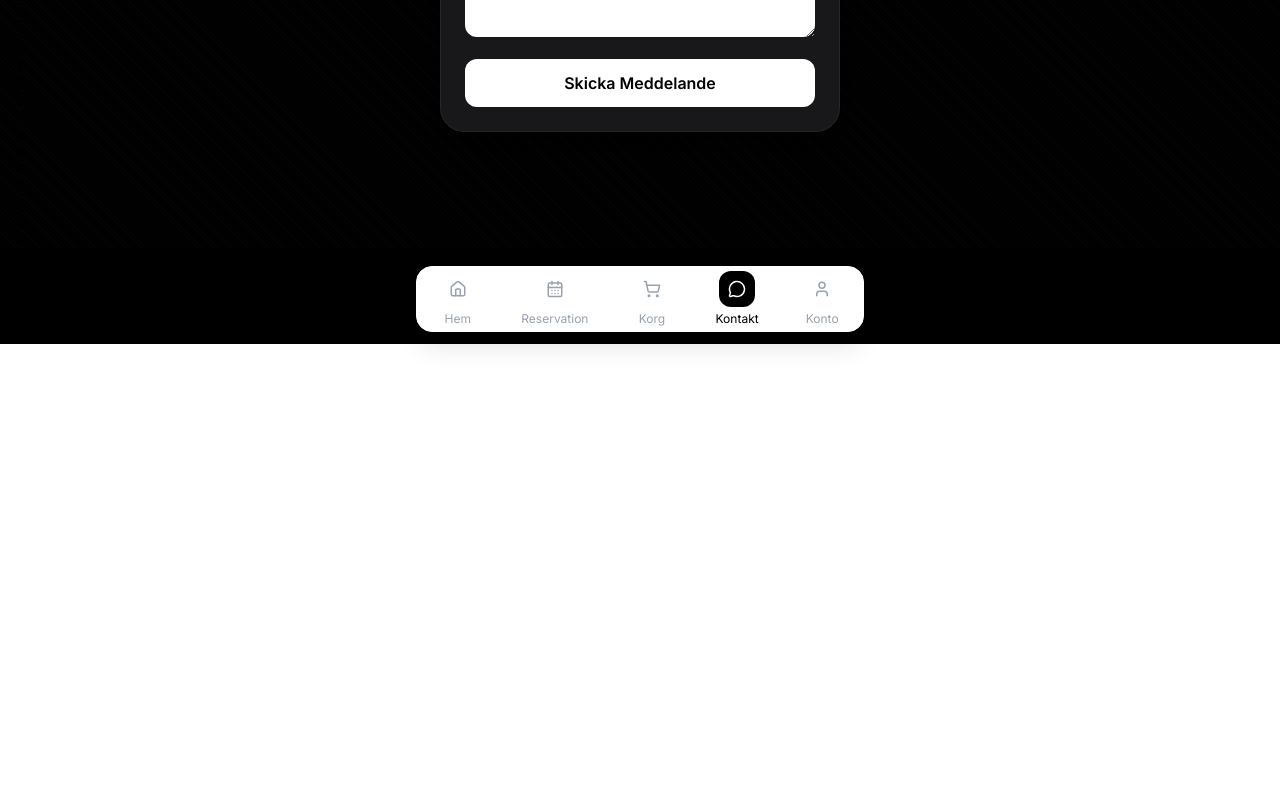
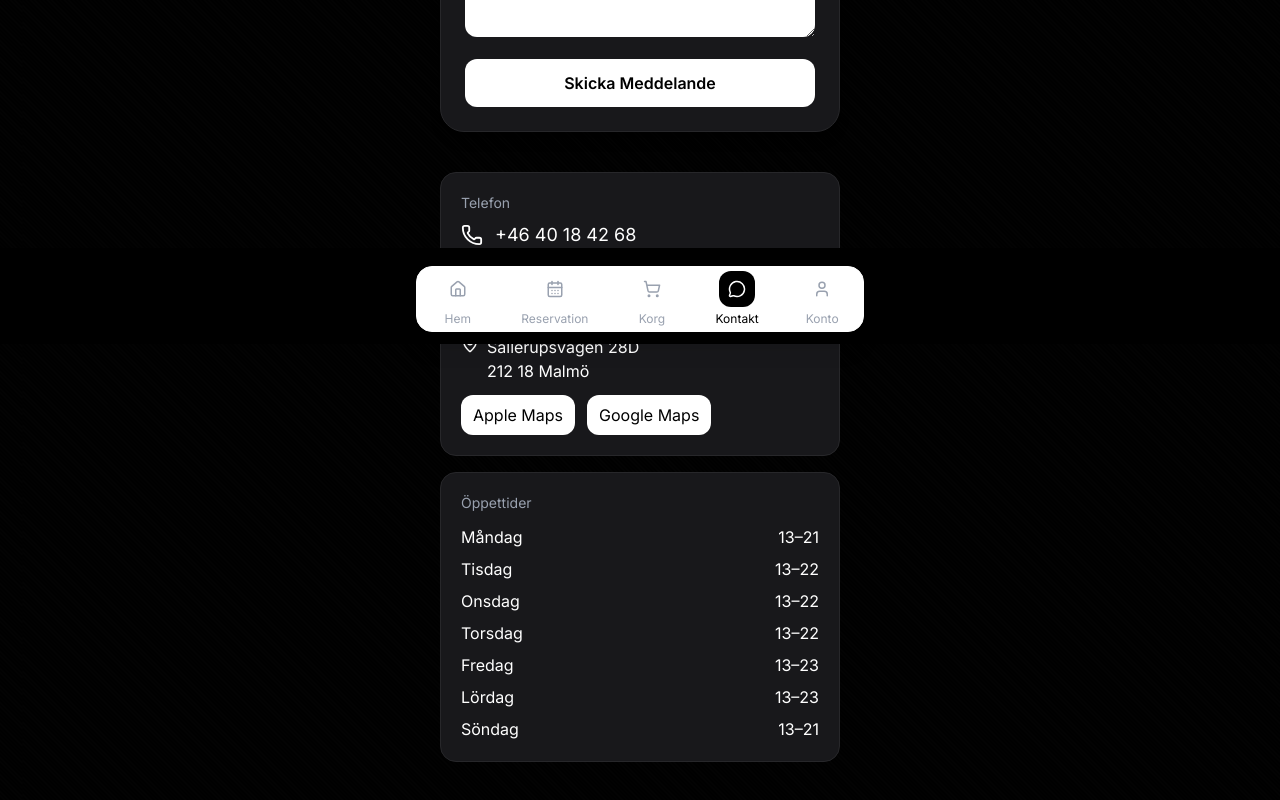
Before and after one commit to eyuptekbas-rgb/ellstorpskrog, a Next.js app: page /kontakt in a window 1280 px wide. Shown: the part 456-1256 px from the top of the page. Before the commit the page ends 800 px from the top, so only its background shows below. Built offline with nearby package versions, Linux system fonts and the light colour scheme.

Commit message:
Restore full contact page with hours, maps and animated background

```diff
--- a/app/kontakt/page.tsx
+++ b/app/kontakt/page.tsx
@@ -49,20 +49,21 @@ export default function KontaktPage() {
     >
       <section className="max-w-md mx-auto px-6 pt-10">
 
+        {/* TITEL */}
         <h1 className={`${libre.className} italic text-4xl text-center mb-2 tracking-wide`}>
           Kontakta Oss
         </h1>
-
         <p className="text-center text-gray-400 mb-8">
           Har du några frågor eller funderingar? Hör av dig till oss här.
         </p>
 
+        {/* FORMULAR */}
         <div className="bg-zinc-900 border border-zinc-800 rounded-3xl p-6 shadow-lg mb-10">
           <h2 className="text-lg font-medium mb-4">Skicka meddelande</h2>
 
           {error && (
             <div className="mb-4 rounded-xl bg-red-900/40 border border-red-700 p-3 text-red-300">
-              Det gick inte att skicka meddelandet just nu.
+              Det gick inte att skicka meddelandet. Försök igen senare.
             </div>
           )}
 
@@ -84,7 +85,7 @@ export default function KontaktPage() {
             <textarea
               value={message}
               onChange={(e) => setMessage(e.target.value)}
-              placeholder="Ditt meddelande..."
+              placeholder="Ditt meddelande…"
               required
               className="w-full p-3 h-32 rounded-xl bg-white text-black"
             />
@@ -96,6 +97,58 @@ export default function KontaktPage() {
             </button>
           </form>
         </div>
+
+        {/* TELEFON */}
+        <div className="bg-zinc-900 border border-zinc-800 rounded-2xl p-5 mb-4">
+          <p className="text-sm text-gray-400 mb-2">Telefon</p>
+          <a href="tel:+4640184268" className="flex items-center gap-3 text-lg">
+            <Phone size={22} />
+            +46 40 18 42 68
+          </a>
+        </div>
+
+        {/* ADRESS + MAPS */}
+        <div className="bg-zinc-900 border border-zinc-800 rounded-2xl p-5 mb-4">
+          <p className="text-sm text-gray-400 mb-2">Adress</p>
+          <div className="flex items-start gap-2 mb-3">
+            <MapPin size={18} />
+            <span>
+              Sallerupsvägen 28D<br />
+              212 18 Malmö
+            </span>
+          </div>
+
+          <div className="flex gap-3 flex-wrap">
+            <a
+              href="http://maps.apple.com/?q=Sallerupsvägen+28D+Malmö"
+              target="_blank"
+              className="bg-white text-black px-3 py-2 rounded-xl"
+            >
+              Apple Maps
+            </a>
+            <a
+              href="https://www.google.com/maps/search/?api=1&query=Sallerupsvägen+28D+Malmö"
+              target="_blank"
+              className="bg-white text-black px-3 py-2 rounded-xl"
+            >
+              Google Maps
+            </a>
+          </div>
+        </div>
+
+        {/* ÖPPETTIDER */}
+        <div className="bg-zinc-900 border border-zinc-800 rounded-2xl p-5">
+          <p className="text-sm text-gray-400 mb-3">Öppettider</p>
+          <div className="space-y-2">
+            <div className="flex justify-between"><span>Måndag</span><span>13–21</span></div>
+            <div className="flex justify-between"><span>Tisdag</span><span>13–22</span></div>
+            <div className="flex justify-between"><span>Onsdag</span><span>13–22</span></div>
+            <div className="flex justify-between"><span>Torsdag</span><span>13–22</span></div>
+            <div className="flex justify-between"><span>Fredag</span><span>13–23</span></div>
+            <div className="flex justify-between"><span>Lördag</span><span>13–23</span></div>
+            <div className="flex justify-between"><span>Söndag</span><span>13–21</span></div>
+          </div>
+        </div>
       </section>
 
       <BottomNav />
```
